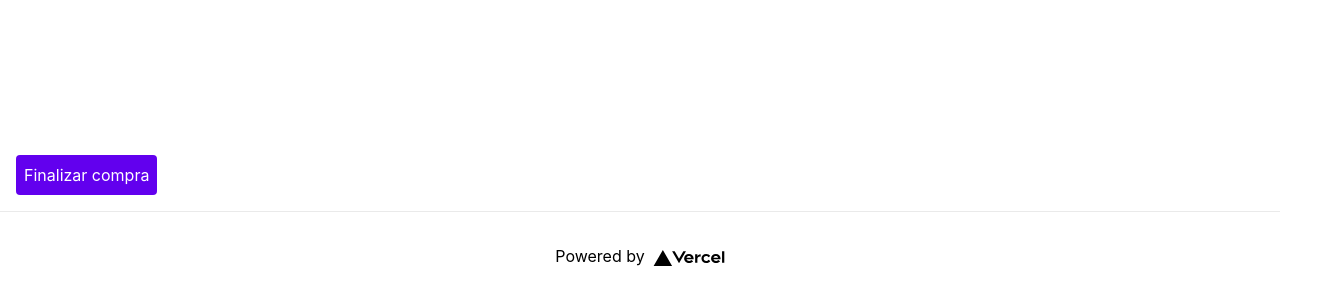
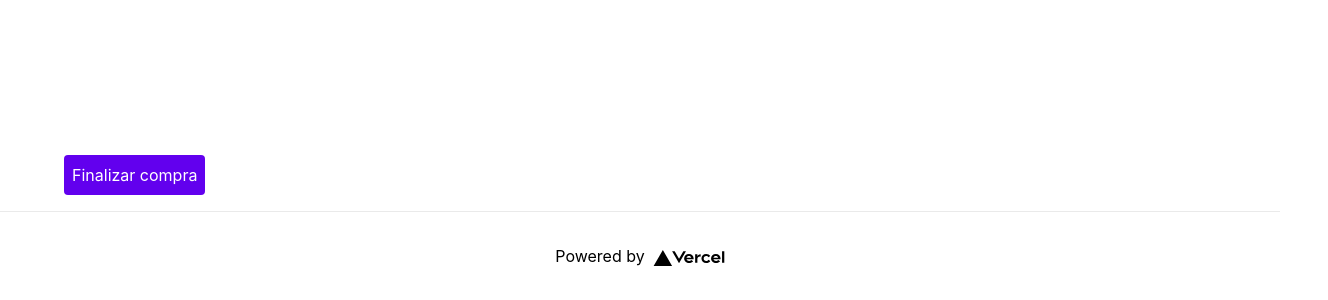
Before and after one commit to ianag5j/ecommerce-front, a Next.js app: page / in a window 1280 px wide. Shown: the part 589-889 px from the top of the page, 1328 px wide, since content can reach past the window. Built offline with nearby package versions, Linux system fonts and the light colour scheme.

Commit message:
feat: add layaout conponent

```diff
--- /dev/null
+++ b/components/Layout/Layout.tsx
@@ -0,0 +1,25 @@
+import React from 'react'
+import Image from 'next/image'
+import styles from '../../styles/Home.module.css'
+
+const Layout = ({ children }) => {
+  return (
+    <>
+      <main className='main-container'>{children}</main>
+      <footer className={styles.footer}>
+        <a
+          href="https://vercel.com?utm_source=create-next-app&utm_medium=default-template&utm_campaign=create-next-app"
+          target="_blank"
+          rel="noopener noreferrer"
+        >
+          Powered by{' '}
+          <span className={styles.logo}>
+            <Image src="/vercel.svg" alt="Vercel Logo" width={72} height={16} />
+          </span>
+        </a>
+      </footer>
+    </>
+  )
+}
+
+export default Layout
--- /dev/null
+++ b/components/Layout/index.tsx
@@ -0,0 +1,3 @@
+import Layout from "./Layout";
+
+export default Layout
--- a/pages/_app.tsx
+++ b/pages/_app.tsx
@@ -1,10 +1,13 @@
 import '../styles/globals.css'
 import type { AppProps } from 'next/app'
 import ProductContextContainer from '../contexts/ProductContext'
+import Layout from '../components/Layout'
 
 function MyApp({ Component, pageProps }: AppProps) {
   return <ProductContextContainer>
-    <Component {...pageProps} />
+    <Layout>
+      <Component {...pageProps} />
+    </Layout>
   </ProductContextContainer>
 }
 
--- a/pages/index.tsx
+++ b/pages/index.tsx
@@ -1,16 +1,13 @@
 import type { NextPage } from 'next'
 import Head from 'next/head'
-import Image from 'next/image'
 import { useRouter } from 'next/router'
-import { useContext, useState } from 'react'
+import { useState } from 'react'
 import CartList from '../components/CartList/CartList'
 import Modal from '../components/Modal'
 import ProductCard from '../components/ProductCard'
-import ProductContextContainer, { ProductContext } from '../contexts/ProductContext'
 import styles from '../styles/Home.module.css'
 
 const Home: NextPage = () => {
-  const { cart } = useContext(ProductContext)
   const [showCartList, setShowCartList] = useState(false)
   const router = useRouter()
   return (
@@ -21,7 +18,7 @@ const Home: NextPage = () => {
         <link rel="icon" href="/favicon.ico" />
       </Head>
 
-      <main className={styles.main}>
+      <div>
         <div className='flex gap-3 flex-row'>
           <ProductCard product={{ id: 1, name: 'TV', price: 9999.99 }} />
           <ProductCard product={{ id: 2, name: 'iphone', price: 99999.99 }} />
@@ -51,20 +48,7 @@ const Home: NextPage = () => {
         <div className='w-full dark:bg-surface-dark bg-surface p-4 absolute bottom-0'>
           <button className='rounded p-2 dark:bg-primary-dark bg-primary ml-auto' onClick={() => setShowCartList(true)}>Finalizar compra</button>
         </div>
-      </main>
-
-      <footer className={styles.footer}>
-        <a
-          href="https://vercel.com?utm_source=create-next-app&utm_medium=default-template&utm_campaign=create-next-app"
-          target="_blank"
-          rel="noopener noreferrer"
-        >
-          Powered by{' '}
-          <span className={styles.logo}>
-            <Image src="/vercel.svg" alt="Vercel Logo" width={72} height={16} />
-          </span>
-        </a>
-      </footer>
+      </div>
     </div>
   )
 }
--- a/styles/Home.module.css
+++ b/styles/Home.module.css
@@ -1,13 +1,3 @@
-.main {
-  min-height: 100vh;
-  padding: 4rem 0;
-  flex: 1;
-  display: flex;
-  flex-direction: column;
-  justify-content: center;
-  align-items: center;
-}
-
 .footer {
   display: flex;
   flex: 1;
--- a/styles/globals.css
+++ b/styles/globals.css
@@ -10,14 +10,15 @@ body {
     Ubuntu, Cantarell, Fira Sans, Droid Sans, Helvetica Neue, sans-serif;
 }
 
-main {
+.main-container {
   min-height: 100vh;
-  padding: 4rem 0;
+  padding: 3rem;
   flex: 1;
   display: flex;
   flex-direction: column;
-  justify-content: center;
-  align-items: center;
+  justify-content: flex-start;
+  align-items: flex-start;
+  gap: 1.25rem;
 }
 
 a {
```
